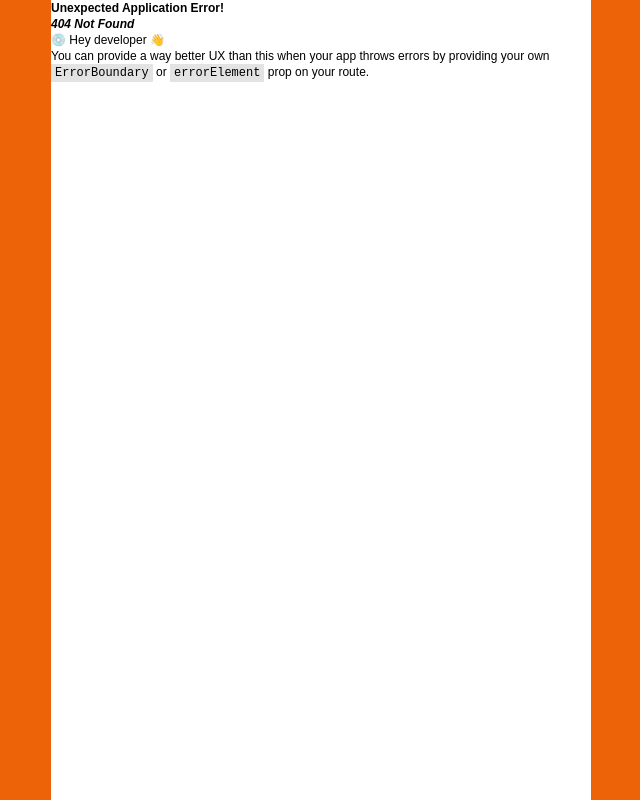
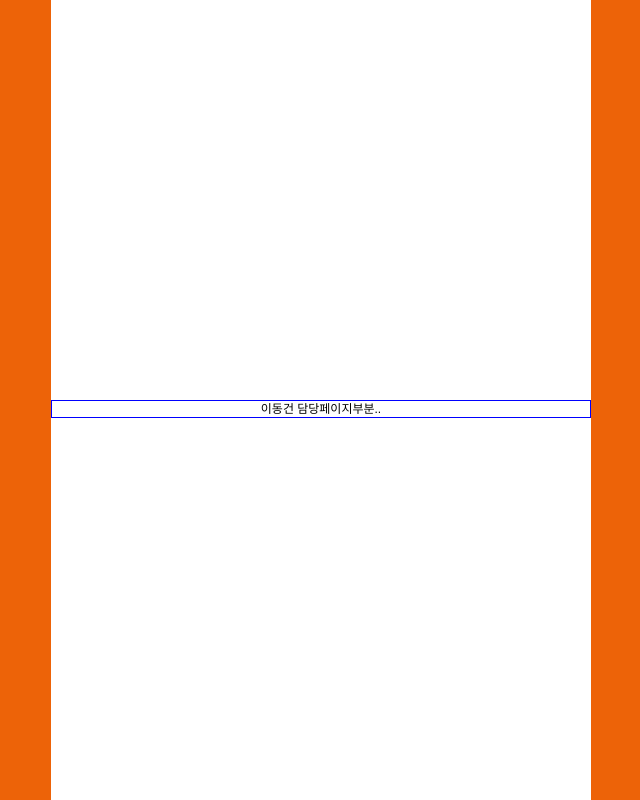
Before and after one commit to LikeLion-at-DGU/2024_fall_festival_front, a React (Vite) app: page /performance in a window 1280 px wide. Before the commit this address had no page. Shown: the whole page, without its empty margins (319-959 px from the left). Built offline with nearby package versions, Linux system fonts and the light colour scheme; a web font is replaced by a local one.

Commit message:
[Feature] #9 - 공연페이지 협업을위한 초기세팅

```diff
--- /dev/null
+++ b/src/pages/performance/PerformancePage.jsx
@@ -0,0 +1,11 @@
+//공연페이지 - 이쪽에서 각자 만든거 합치면 될거같아요
+import * as S from "./Styled";
+import { PerformanceSlide } from "./performanceslide/PerformanceSlide";
+
+export const PerformancePage = () => {
+  return (
+    <S.MainWrapper>
+      <PerformanceSlide />
+    </S.MainWrapper>
+  );
+};
--- /dev/null
+++ b/src/pages/performance/Styled.jsx
@@ -0,0 +1,18 @@
+//공연페이지 스타일
+import styled from "styled-components";
+
+export const MainWrapper = styled.section`
+  display: flex;
+  flex-direction: column;
+  width: 100%;
+  max-width: 540px;
+  justify-content: center;
+  align-items: center;
+  /* background-color: ${({ theme }) => theme.colors.fall}; */
+  position: fixed;
+
+  top: 50%;
+  /* left: 50%; */
+
+  /* border: solid 1px blue; */
+`;
--- /dev/null
+++ b/src/pages/performance/performanceslide/PerformanceSlide.jsx
@@ -0,0 +1,5 @@
+import * as S from "./Styled";
+
+export const PerformanceSlide = () => {
+  return <S.MainWrapper>이동건 담당페이지부분..</S.MainWrapper>;
+};
--- /dev/null
+++ b/src/pages/performance/performanceslide/Styled.jsx
@@ -0,0 +1,17 @@
+import styled from "styled-components";
+
+export const MainWrapper = styled.section`
+  display: flex;
+  flex-direction: column;
+  width: 100%;
+  max-width: 540px;
+  justify-content: center;
+  align-items: center;
+  /* background-color: ${({ theme }) => theme.colors.fall}; */
+  position: fixed;
+
+  top: 50%;
+  /* left: 50%; */
+
+  border: solid 1px blue;
+`;
```
Also changed, not shown: src/router.jsx (+6 -1 lines).
